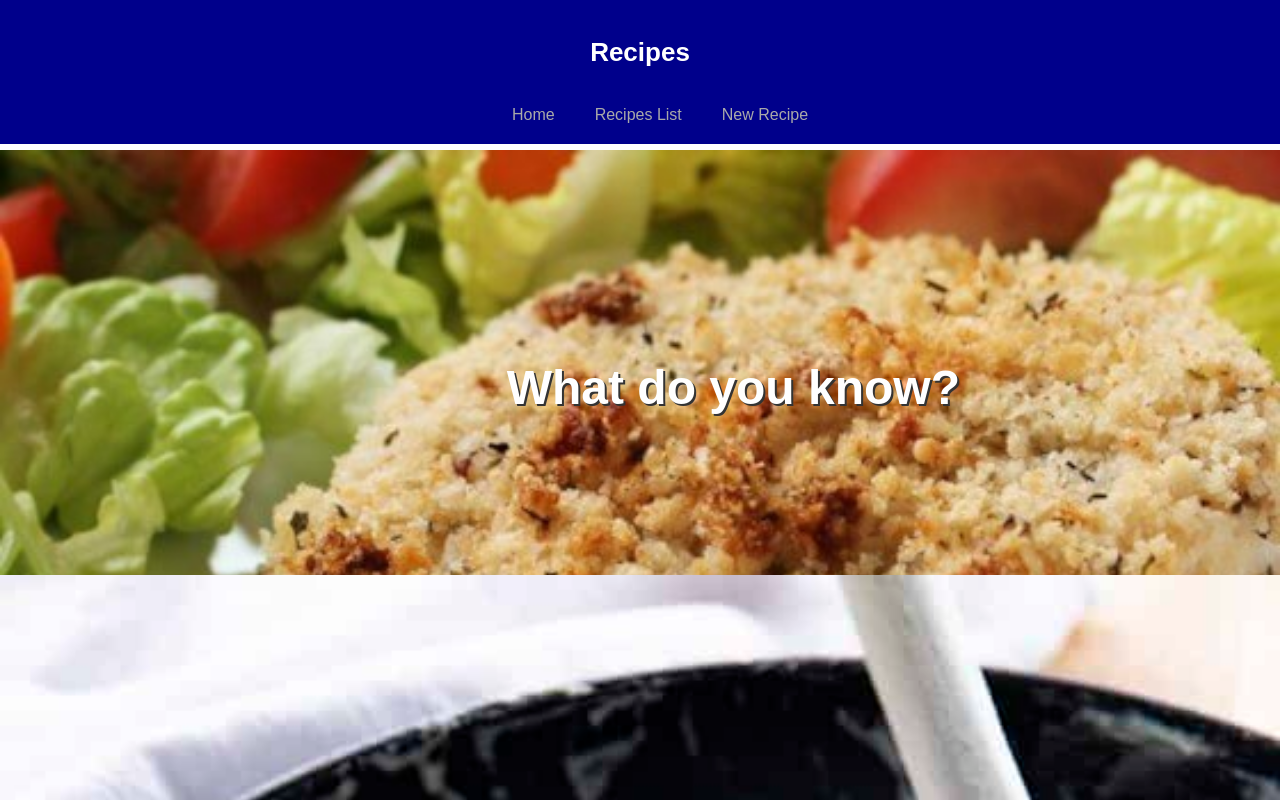
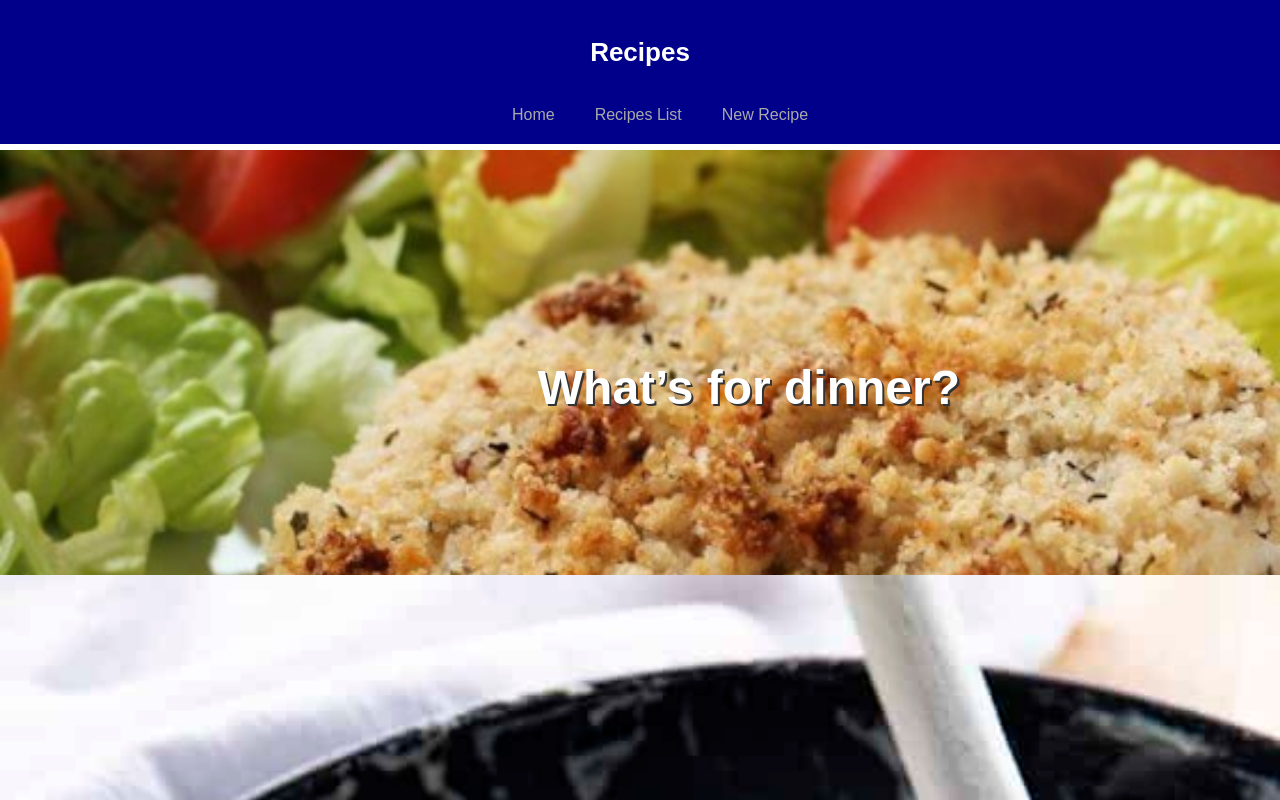
Before and after one commit to bytanyar/recipes, a React (Create React App) app: page / in a window 1280 px wide. Shown: the top 800 px of the page. Built offline with nearby package versions, Linux system fonts and the light colour scheme.

Commit message:
TRR-007    styling for differing sizes

```diff
--- a/src/components/Home.js
+++ b/src/components/Home.js
@@ -3,6 +3,7 @@ import React, { Component } from 'react';
 import AlfredoImage from '../images/alfredo-sauce.jpg';
 import AmarettoImage from '../images/amaretto.jpeg';
 import ChickenImage from '../images/amazing-chicken.jpg';
+import TableTopImage from '../images/tabletop.jpg';
 
 import { HomeStyles } from './home.styled';
 
@@ -16,21 +17,28 @@ class Home extends Component {
     }
 
     componentDidMount() {
-        window.addEventListener('scroll', this._onScroll);
+        window.addEventListener('scroll', this._pastaOnScroll);
     }
 
     componentWillUnmount() {
-        window.removeEventListener('scroll', this._onScroll);
+        window.removeEventListener('scroll', this._pastaOnScroll);
     }
 
-    _onScroll(){
+    _pastaOnScroll(){
         const sauce = document.getElementById('sauce');
 
         const yPos = 0 - window.pageYOffset/1.2;
         sauce.style.top = 200 + yPos + "px";
     }
+    _drinkOnScroll(){
+        const drink = document.getElementById('drink');
+
+        const yPos = 0 - window.pageYOffset/5;
+        drink.style.top = 1250 + yPos + "px";
+    }
 
     render() {
+        const bgStyle = { backgroundImage: `url(${TableTopImage})`};
         return (
             <HomeStyles className="home">
                 <div id="chicken" className="chicken">
@@ -38,9 +46,12 @@ class Home extends Component {
                 </div>
                 <div id="sauce" className="sauce">
                     <div>
-                        <h3>What do you know?</h3>
+                        <h2>What&rsquo;s for dinner?</h2>
                     </div>
                     <img src={AlfredoImage} alt="sauce" />
+                </div>
+                <div id="tabletop" className="tabletop" style={bgStyle}>
+                    <h3>It&rsquo;s gotta be something good!</h3>
                 </div>
                 <div id="drink" className="drink">
                     <img src={AmarettoImage} alt="drink" />
--- a/src/components/home.styled.js
+++ b/src/components/home.styled.js
@@ -9,19 +9,14 @@ export const HomeStyles = styled.div`
     }
     .chicken {
         position: absolute;
-        top: 150px;
-        z-index: 1;
-    }
-    .drink {
-        position: relative;
-        top: 150vw;
+        top: 200px;
     }
     .sauce {
         position: absolute;
-        top: 200px;
+        top: 300px;
         z-index: 5;
 
-        h3 {
+        h2 {
             color: white;
             font-size: 1rem;
             margin: 5vh 15px;
@@ -29,20 +24,70 @@ export const HomeStyles = styled.div`
             text-shadow: 2px 2px 0 #333;
         }
     }
+    .tabletop {
+        background-size: 100vw;
+        height: 85vh;
+        position: relative;
+        top: 190px;
+
+        h3 {
+            color: white;
+            font-size: 1rem;
+            margin: 0 15px;
+            padding-top: 40vh;
+            text-align: center;
+            text-shadow: 2px 2px 0 #333;
+        }
+    }
+    .drink {
+        position: absolute;
+        top: 800px;
+        z-index: 5;
+    }
     @media only screen and (min-width: 400px){
+        .chicken {
+            top: 150px;
+        }
         .sauce {
-            h3 {
+            top: 200px;
+
+            h2 {
                 font-size: 2rem;
                 margin: 10vh 12.5%;
             }
         }
+        .tabletop {
+            top: 375px;
+
+            h3 {
+                font-size: 2rem;
+                margin: 0 12.5%;
+                padding-top: 40vh;
+            }
+        }
+        .drink {
+            top: 900px;
+        }
     }
     @media only screen and (min-width: 768px){
+        .tabletop {
+            height: 150vh;
+            top: 1000px;
+
+            h3 {
+                font-size: 4rem;
+                margin: 0 25%;
+                padding-top: 70vh;
+            }
+        }
         .sauce {
-            h3 {
+            h2 {
                 font-size: 3rem;
                 margin: 20vh 25%;
             }
         }
+        .drink {
+            top: 2000px;
+        }
     }
 `;
```
Also changed, not shown: src/images/tabletop.jpg (added).
